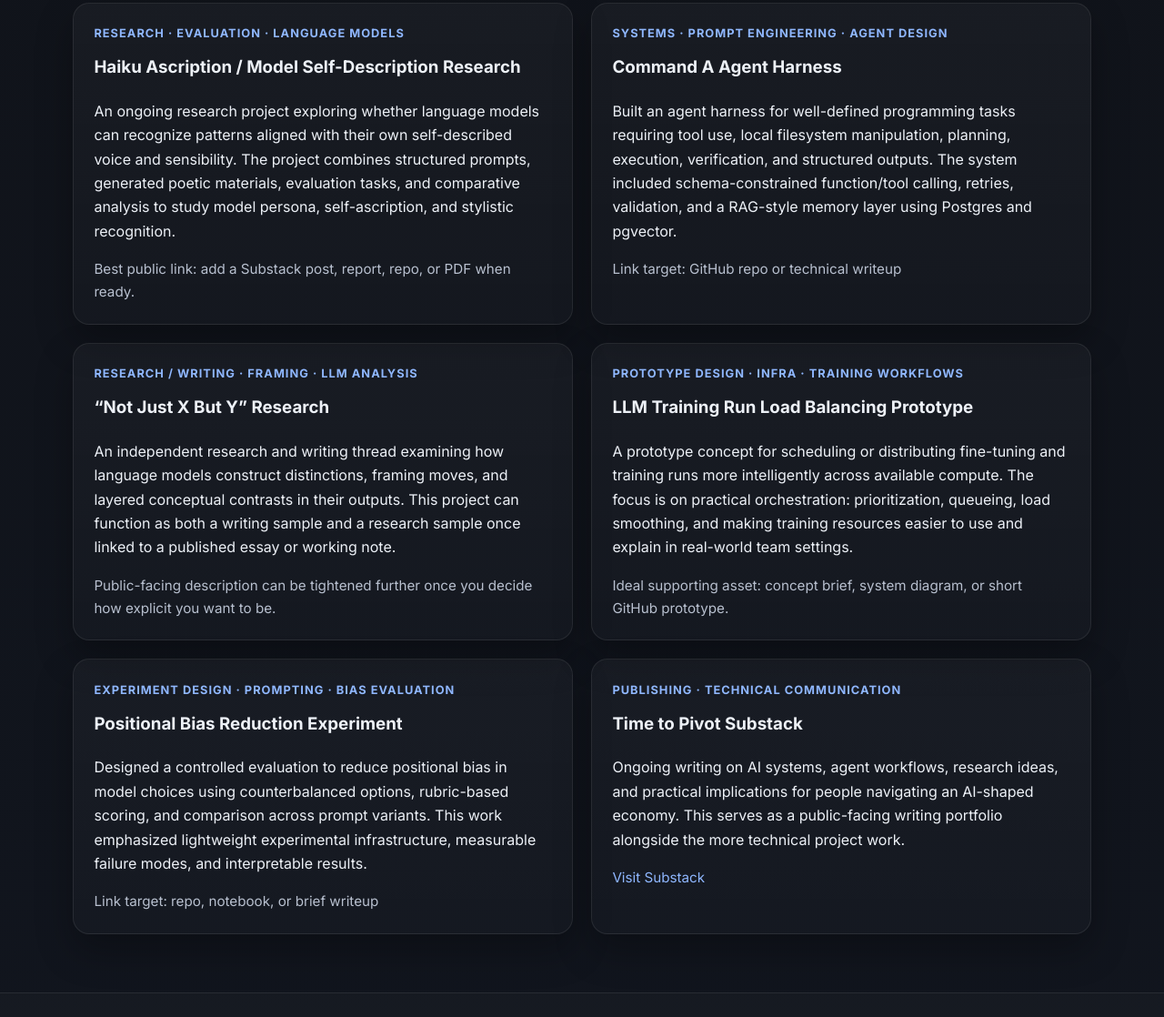
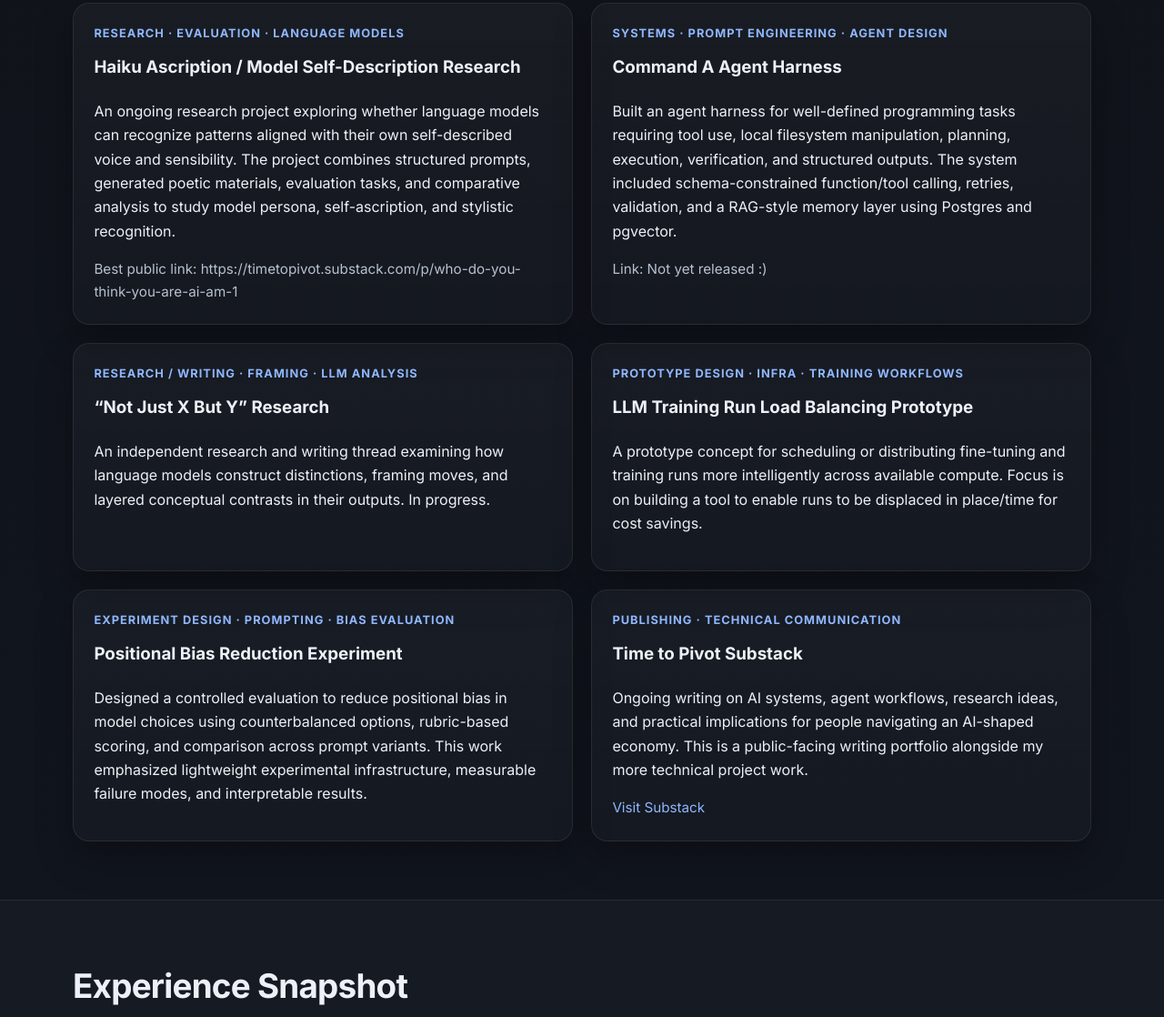
Before and after one commit to CaraOuellette/portfolio, a plain HTML site: page index.html in a window 1280 px wide. Shown: the part 2074-3192 px from the top of the page at 91% size. Drawn offline with Linux system fonts and the light colour scheme.

Commit message:
Update index.html
Placeholders removed

```diff
--- a/index.html
+++ b/index.html
@@ -115,7 +115,7 @@
               self-described voice and sensibility. The project combines structured prompts, generated poetic materials,
               evaluation tasks, and comparative analysis to study model persona, self-ascription, and stylistic recognition.
             </p>
-            <p class="project-note">Best public link: add a Substack post, report, repo, or PDF when ready.</p>
+            <p class="project-note">Best public link: https://timetopivot.substack.com/p/who-do-you-think-you-are-ai-am-1</p>
           </article>
 
           <article class="project-card">
@@ -126,7 +126,7 @@
               planning, execution, verification, and structured outputs. The system included schema-constrained function/tool
               calling, retries, validation, and a RAG-style memory layer using Postgres and pgvector.
             </p>
-            <p class="project-links">Link target: GitHub repo or technical writeup</p>
+            <p class="project-links">Link: Not yet released :)</p>
           </article>
 
           <article class="project-card">
@@ -134,10 +134,8 @@
             <h3>“Not Just X But Y” Research</h3>
             <p>
               An independent research and writing thread examining how language models construct distinctions, framing moves,
-              and layered conceptual contrasts in their outputs. This project can function as both a writing sample and a
-              research sample once linked to a published essay or working note.
+              and layered conceptual contrasts in their outputs. In progress.
             </p>
-            <p class="project-note">Public-facing description can be tightened further once you decide how explicit you want to be.</p>
           </article>
 
           <article class="project-card">
@@ -145,10 +143,8 @@
             <h3>LLM Training Run Load Balancing Prototype</h3>
             <p>
               A prototype concept for scheduling or distributing fine-tuning and training runs more intelligently across
-              available compute. The focus is on practical orchestration: prioritization, queueing, load smoothing,
-              and making training resources easier to use and explain in real-world team settings.
+              available compute. Focus is on building a tool to enable runs to be displaced in place/time for cost savings.
             </p>
-            <p class="project-note">Ideal supporting asset: concept brief, system diagram, or short GitHub prototype.</p>
           </article>
 
           <article class="project-card">
@@ -159,7 +155,6 @@
               rubric-based scoring, and comparison across prompt variants. This work emphasized lightweight experimental
               infrastructure, measurable failure modes, and interpretable results.
             </p>
-            <p class="project-links">Link target: repo, notebook, or brief writeup</p>
           </article>
 
           <article class="project-card">
@@ -167,7 +162,7 @@
             <h3>Time to Pivot Substack</h3>
             <p>
               Ongoing writing on AI systems, agent workflows, research ideas, and practical implications for people navigating
-              an AI-shaped economy. This serves as a public-facing writing portfolio alongside the more technical project work.
+              an AI-shaped economy. This is a public-facing writing portfolio alongside my more technical project work.
             </p>
             <p class="project-links"><a href="https://timetopivot.substack.com" target="_blank" rel="noopener">Visit Substack</a></p>
           </article>
@@ -197,7 +192,7 @@
             <div class="timeline-date">May 2021 – Jan 2023</div>
             <div class="timeline-content">
               <h3>Support Analyst · Timeless Medical Systems</h3>
-              <p>Worked in high-volume support conditions, maintained SLA-driven triage, and was recognized as a consistent top performer.</p>
+              <p>Worked in high-volume support conditions, maintained SLA-driven triage, and was recognized as a consistent top performer, earning multiple commendations and leading important security initiatives.</p>
             </div>
           </article>
         </div>
@@ -220,17 +215,8 @@
             <ul class="plain-list">
               <li>Resume PDF included on this site</li>
               <li>George Brown certificate can be added here once issued</li>
-              <li>Transcript can be linked as a redacted or unofficial PDF if required for coursework</li>
-              <li>No recommendation letters currently included</li>
             </ul>
           </article>
-        </div>
-
-        <div class="note-box">
-          <p>
-            This portfolio is intentionally focused on applied AI coursework, technical projects, and public writing.
-            Additional academic documentation can be added as separate PDF links if needed for instructor review.
-          </p>
         </div>
       </div>
     </section>
@@ -251,7 +237,6 @@
   <footer class="site-footer">
     <div class="container footer-wrap">
       <p>© Cara Ouellette</p>
-      <p>Built for an Applied AI portfolio submission.</p>
     </div>
   </footer>
 </body>
```
